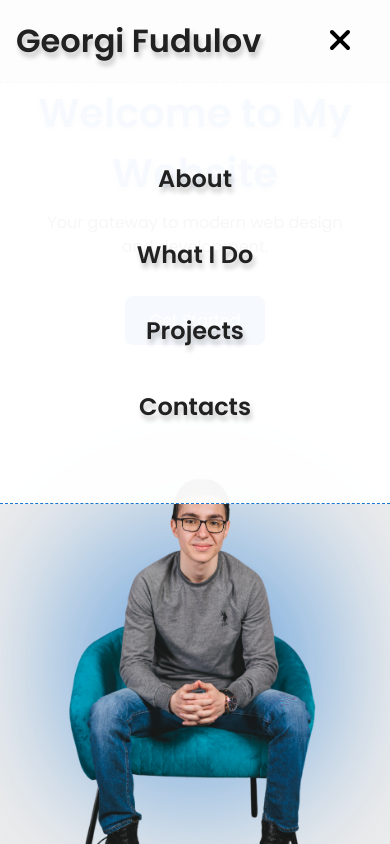
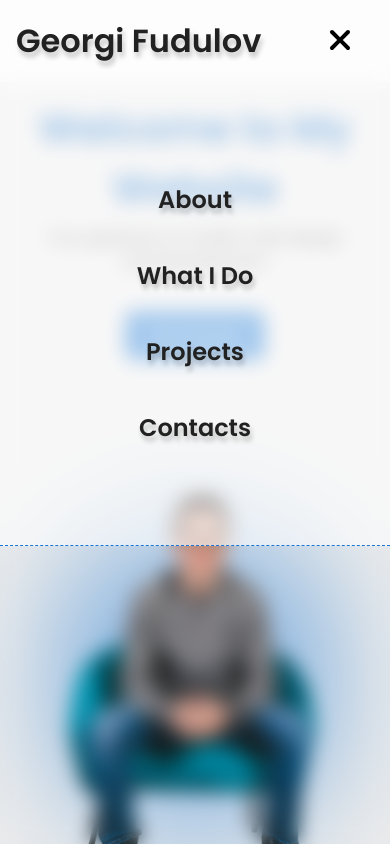
Before and after one commit to georgifudulov/personal_website, a React (Vite) app: page / in a window 390 px wide. Both pictures are taken after a click on the button "Toggle menu". Shown: the top 844 px of the page. Built offline with nearby package versions, Linux system fonts and the light colour scheme.

Commit message:
Improved the mobile dropdown menu, SEO and footer links

```diff
--- a/index.html
+++ b/index.html
@@ -11,7 +11,7 @@
     />
     <meta
       name="keywords"
-      content="Georgi Fudulov, web developer, portfolio, full stack"
+      content="Georgi Fudulov, web developer, portfolio, full stack, website"
     />
     <meta name="author" content="Georgi Fudulov" />
     <!-- Open Graph / Facebook -->
--- a/src/componets/Footer.jsx
+++ b/src/componets/Footer.jsx
@@ -5,6 +5,7 @@ import {
   faLinkedin,
   faFacebook,
   faInstagram,
+  faXTwitter,
 } from "@fortawesome/free-brands-svg-icons";
 import { faEnvelope } from "@fortawesome/free-solid-svg-icons";
 
@@ -23,7 +24,7 @@ export default function Footer() {
 
         <li>
           <a
-            href="https://www.linkedin.com/in/georgi-fudulov-b03316298/"
+            href="https://www.linkedin.com/in/georgifudulov/"
             target="_blank"
             rel="noopener noreferrer"
           >
@@ -37,6 +38,15 @@ export default function Footer() {
             rel="noopener noreferrer"
           >
             <FontAwesomeIcon icon={faGithub} />
+          </a>
+        </li>
+        <li>
+          <a
+            href="https://x.com/georgifudulov/"
+            target="_blank"
+            rel="noopener noreferrer"
+          >
+            <FontAwesomeIcon icon={faXTwitter} />
           </a>
         </li>
         <li>
--- a/src/componets/Header.jsx
+++ b/src/componets/Header.jsx
@@ -15,7 +15,6 @@ export default function Header() {
             Georgi Fudulov
           </a>
         </h1>
-
         <button
           className="menu-toggle"
           onClick={() => setIsOpen((prev) => !prev)}
@@ -23,7 +22,6 @@ export default function Header() {
         >
           <FontAwesomeIcon icon={isOpen ? faXmark : faBars} />
         </button>
-
         <nav className={`wrapper nav ${isOpen ? "open" : ""}`}>
           <ul className="wrapper list" role="list">
             <li>
@@ -50,6 +48,7 @@ export default function Header() {
         </nav>
       </header>
       {isOpen && <div className="backdrop" onClick={handleClose}></div>}
+      {isOpen && <div className="blur-bg"></div>}
     </>
   );
 }
--- a/src/componets/TechIcons.jsx
+++ b/src/componets/TechIcons.jsx
@@ -41,16 +41,24 @@ export default function TechIcons() {
         cssImage,
         postgresqlImage,
         dockerImage,
-      ].map((src, i) => (
+      ].map((src, i) => {
+        const name = src
+          .split("/")
+          .pop()
+          .split(".")[0]
+          .replace(/^\w/, (c) => c.toUpperCase());
+
+        return (
           <motion.div
             className="wrapper img-container"
             key={i}
             variants={itemVariants}
             transition={{ duration: 0.4, ease: "easeOut" }}
           >
-          <img src={src} alt="Tech logo" draggable="false" />
+            <img src={src} alt={name} title={name} draggable="false" />
           </motion.div>
-      ))}
+        );
+      })}
     </motion.div>
   );
 }
--- a/src/styles/ContactForm.css
+++ b/src/styles/ContactForm.css
@@ -62,8 +62,8 @@ textarea {
   border-bottom: 1px solid #a0a0a0;
   padding: 0.75rem;
   font-size: 1rem;
-  width: 70%;
-  height: 25vh;
+  width: 60%;
+  height: 220px;
   resize: none;
   outline: none;
   box-shadow: 0 2px 6px rgb(236, 236, 236);
--- a/src/styles/Header.css
+++ b/src/styles/Header.css
@@ -12,7 +12,28 @@ header {
   background-color: rgba(255, 255, 255, 0.6);
   backdrop-filter: blur(10px);
   -webkit-backdrop-filter: blur(10px);
-  border-bottom: 1px dashed #1976d2;
+  transition: background-color 0.44s ease;
+}
+
+.blur-bg {
+  position: fixed;
+  top: 0;
+  left: 0;
+  width: 100vw;
+  height: 100vh;
+  z-index: 1;
+  backdrop-filter: blur(10px);
+  -webkit-backdrop-filter: blur(10px);
+  animation: fadeInBlur 0.44s ease;
+}
+
+@keyframes fadeInBlur {
+  from {
+    backdrop-filter: blur(0px);
+  }
+  to {
+    backdrop-filter: blur(10px);
+  }
 }
 
 h1 {
@@ -95,7 +116,8 @@ ul.list a:hover {
     top: 100%;
     left: 0;
     z-index: 5;
-    background-color: rgba(255, 255, 255, 0.96);
+    background-color: rgba(255, 255, 255, 0.6);
+    z-index: 90;
     border-bottom: 1px dashed #1976d2;
     width: 100%;
     height: 0;
@@ -105,7 +127,7 @@ ul.list a:hover {
   }
 
   nav.nav.open {
-    height: 50vh;
+    height: 55vh;
   }
 
   ul.list {
--- a/src/styles/Hero.css
+++ b/src/styles/Hero.css
@@ -101,6 +101,10 @@
 }
 
 @media (max-width: 600px) {
+  .hero-content {
+    margin-top: 1rem;
+  }
+
   .hero-text {
     gap: 0.5rem;
     padding: 0 1rem 0 1rem;
```
Lines whose indentation alone changed are shown as unchanged.
